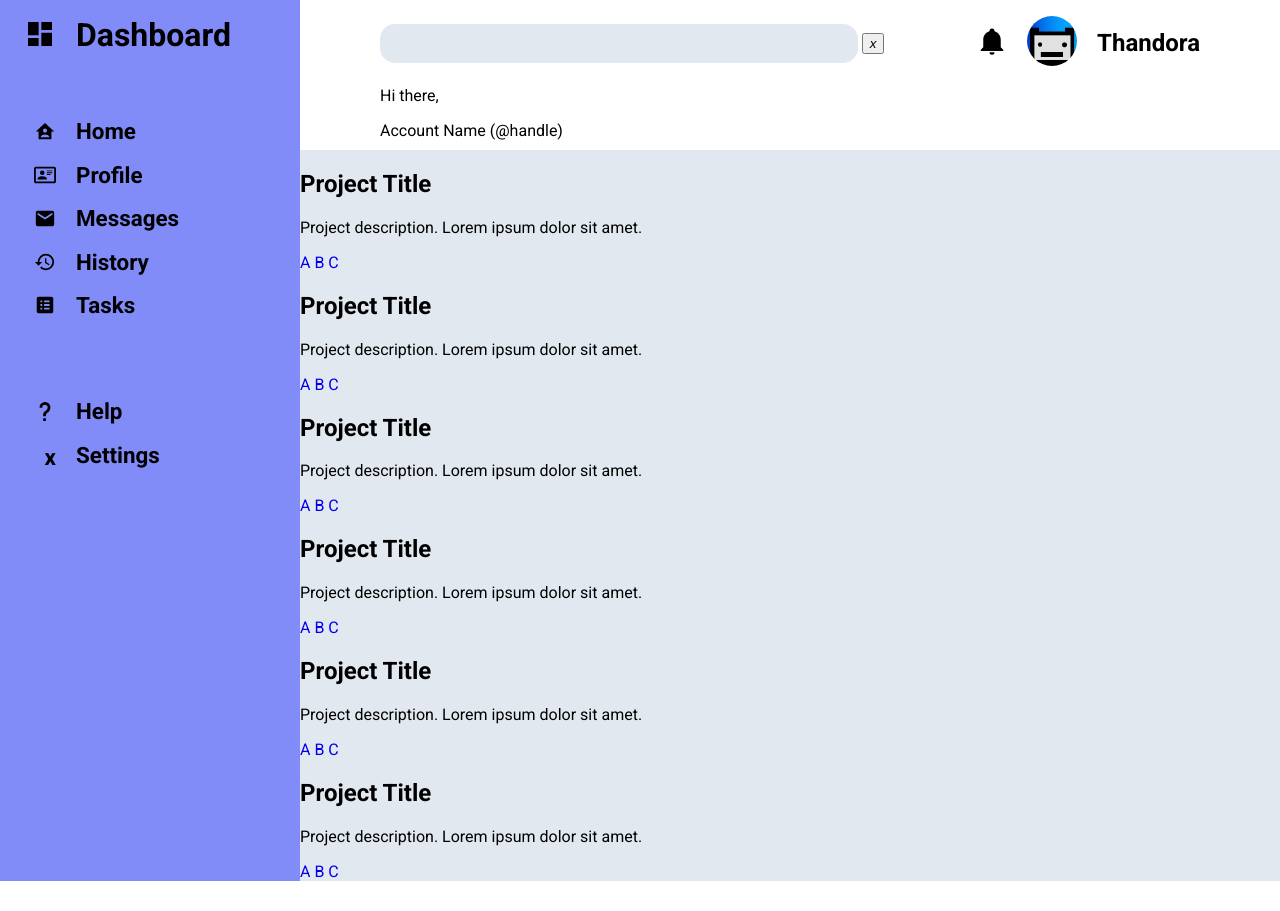
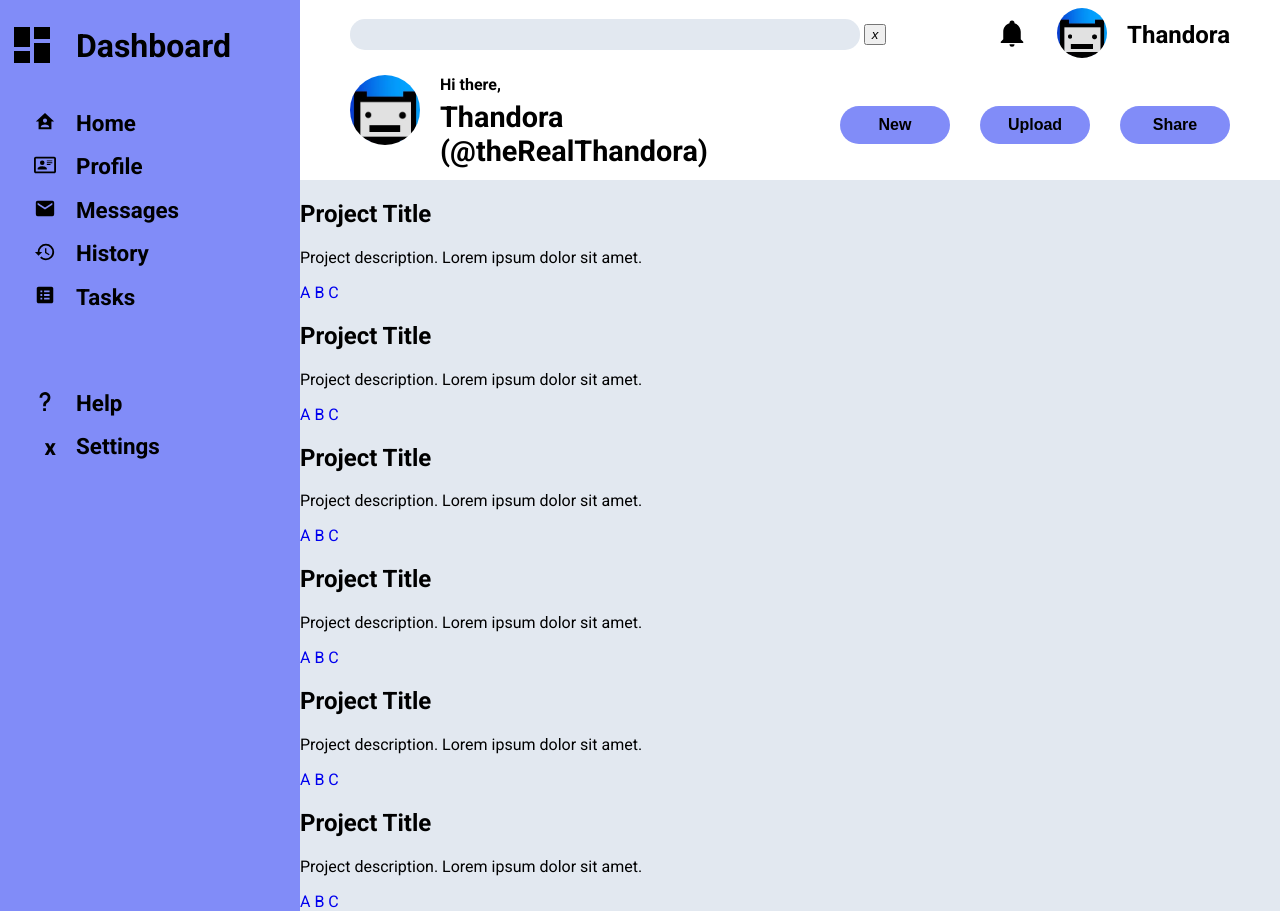
Before and after one commit to thandora/odin-admin-dashboard, a plain HTML site: page index.html in a window 1280 px wide. Before the commit the page ends 881 px from the top, so only its background shows below. Drawn offline with Linux system fonts and the light colour scheme.

Commit message:
Finish style for header section
Finished bottom styling for bottom part of header. Also contents on the
right of the header are now right-justified.

```diff
--- a/index.html
+++ b/index.html
@@ -123,12 +123,28 @@
         </div>
 
         <div class="header-bottom">
-          <div class="account-details">
+          <div class="header-message-container">
+            <a href="#" class="nav-link">
+              <div class="nav-icon">
+                <img
+                  src="assets/nav-icons/profile.jpg"
+                  class="profile-picture"
+                  alt="blue background robot"
+                />
+              </div>
+            </a>
+
+            <div class="dashboard-message">
               <p>Hi there,</p>
-            <p class="account-name">Account Name (@handle)</p>
+              <p class="account-name-handle">
+                <span class="account-name">Thandora</span> (@<span class="account-handle"
+                  >theRealThandora</span
+                >)
+              </p>
+            </div>
           </div>
 
-          <div class="navigation-actions">
+          <div class="nav-actions">
             <ul>
               <li><button>New</button></li>
               <li><button>Upload</button></li>
@@ -139,6 +155,7 @@
       </div>
 
       <div class="content">
+        <div class="projects-container">
           <div class="projects">
             <div class="project">
               <h2>Project Title</h2>
@@ -202,5 +219,6 @@
           </div>
         </div>
       </div>
+    </div>
   </body>
 </html>
--- a/style.css
+++ b/style.css
@@ -31,15 +31,20 @@ a {
 .sidebar {
   background-color: #818cf8;
   grid-row: 1 / -1;
-  padding: 16px 24px;
+  padding: 6px 24px;
 
   display: grid;
   grid-template-rows: 80px 280px 180px;
 }
 
+.sidebar a {
+  align-items: center;
+}
+
+
 .sidebar>.logo>.nav-icon>img {
-  width: 2rem;
-  height: 2rem;
+  width: 3rem;
+  height: 3rem;
 }
 
 .sidebar>.logo h1 {
@@ -81,17 +86,22 @@ a {
 .header {
   background-color: #ffffff;
   color: black;
-  height: 150px;
+  height: 180px;
 
-  padding: 16px 80px;
+  padding: 6px 50px;
   display: grid;
   grid-template-rows: 1fr 1fr;
 }
 
-.header-top {
+.header-top,
+.header-bottom {
   display: grid;
   grid-template-columns: 3fr 1fr;
   align-items: center;
+}
+
+.header-top {
+  padding-bottom: 12px;
 }
 
 .header-top #dashboard-search {
@@ -100,13 +110,14 @@ a {
   background-color: #e2e8f0;
   border-radius: 15px;
   width: 80%;
-  padding: 12px;
+  padding: 8px;
 }
 
 .header-top .nav-account {
   display: grid;
   align-items: center;
-  grid-template-columns: 1fr 1fr 3fr;
+  justify-content: right;
+  grid-template-columns: 50px 50px auto;
   gap: 20px;
 }
 
@@ -137,6 +148,63 @@ a {
   font-weight: 700;
 }
 
+/* Header-bottom */
+.header-bottom ul {
+  margin: 0;
+  padding: 0;
+  list-style: none;
+}
+
+.header-bottom>.header-message-container {
+  display: grid;
+  grid-template-columns: 70px 1fr;
+  gap: 20px;
+}
+
+.header-bottom .profile-picture {
+  width: 70px;
+  height: 70px;
+  border-radius: 50%;
+}
+
+.header-bottom .dashboard-message {
+  align-self: center;
+}
+
+.header-bottom .dashboard-message p {
+  margin-top: 0;
+  margin-bottom: 6px;
+  font-weight: 700;
+}
+
+.header-bottom .dashboard-message .account-name-handle {
+  font-size: 1.8rem;
+}
+
+.header-bottom>.nav-actions>ul {
+  display: grid;
+  grid-template-columns: repeat(3, 140px);
+}
+
+.header-bottom>.nav-actions>ul>li {
+  display: flex;
+  justify-content: end;
+}
+
+.header-bottom button {
+  width: 110px;
+  font-size: 16px;
+  font-weight: 700;
+
+  color: #000000;
+  background-color: #818cf8;
+
+  border: none;
+  border-radius: 50px;
+
+  padding: 10px 20px;
+  cursor: pointer;
+}
 
 /* Content */
 .content {
```
Lines whose indentation alone changed are shown as unchanged.
